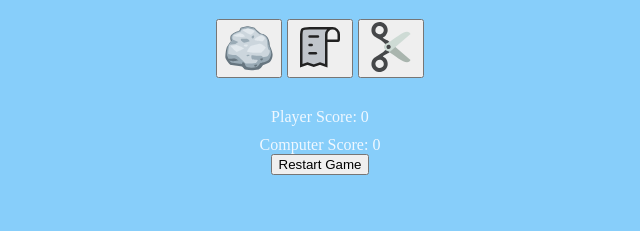
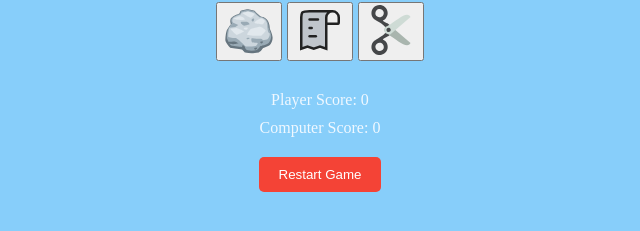
Before and after one commit to jwabend/rockpaperscissors, a website: page index.html in a window 1280 px wide. Shown: the part 393-624 px from the top of the page, without its empty margins (320-960 px from the left). Drawn offline with Linux system fonts and the light colour scheme.

Commit message:
Update styles.css
added restart button styling

```diff
--- a/styles.css
+++ b/styles.css
@@ -47,3 +47,17 @@ img {
 #player-score, #computer-score {
     margin-top: 10px; /* Add some spacing between score items */
 }
+
+#restart {
+    margin-top: 20px; /* Add some space above the restart button */
+    padding: 10px 20px;
+    background-color: #f44336;
+    color: white;
+    border: none;
+    border-radius: 5px;
+    cursor: pointer;
+}
+
+#restart:hover {
+    background-color: #d32f2f;
+}
```
